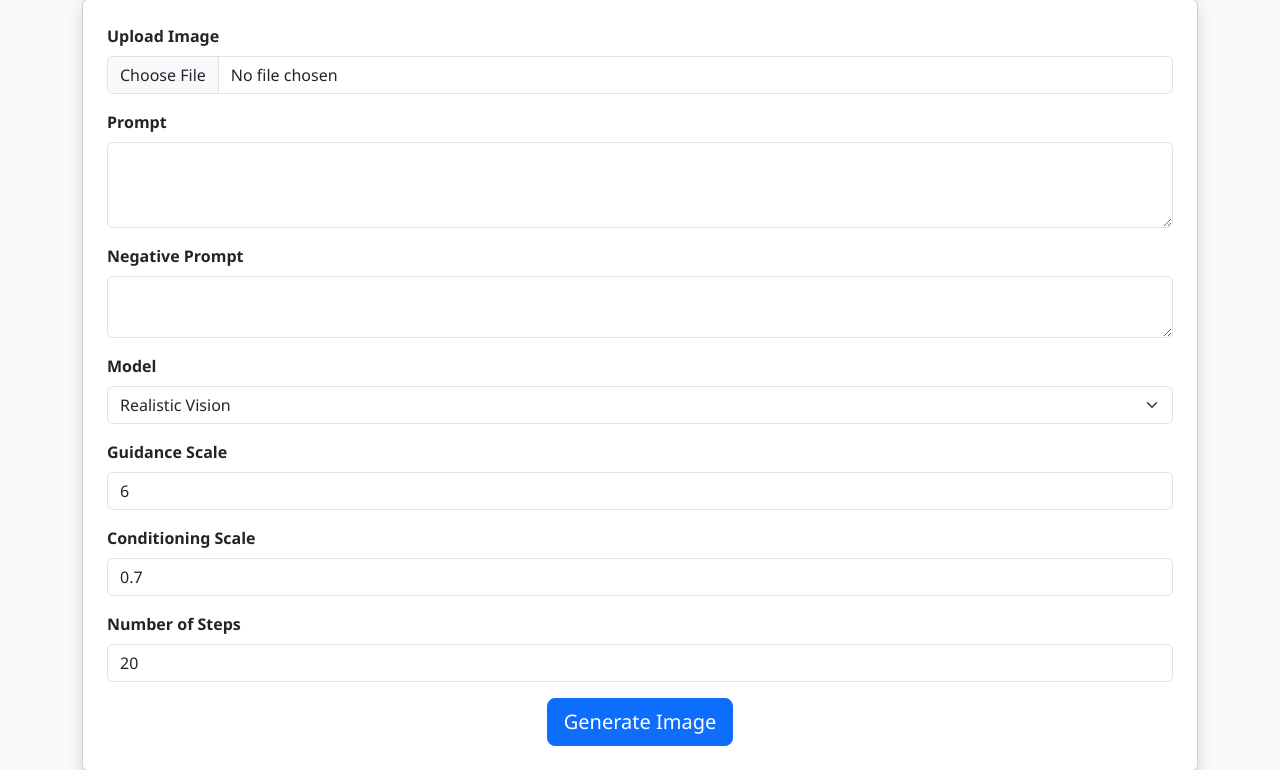
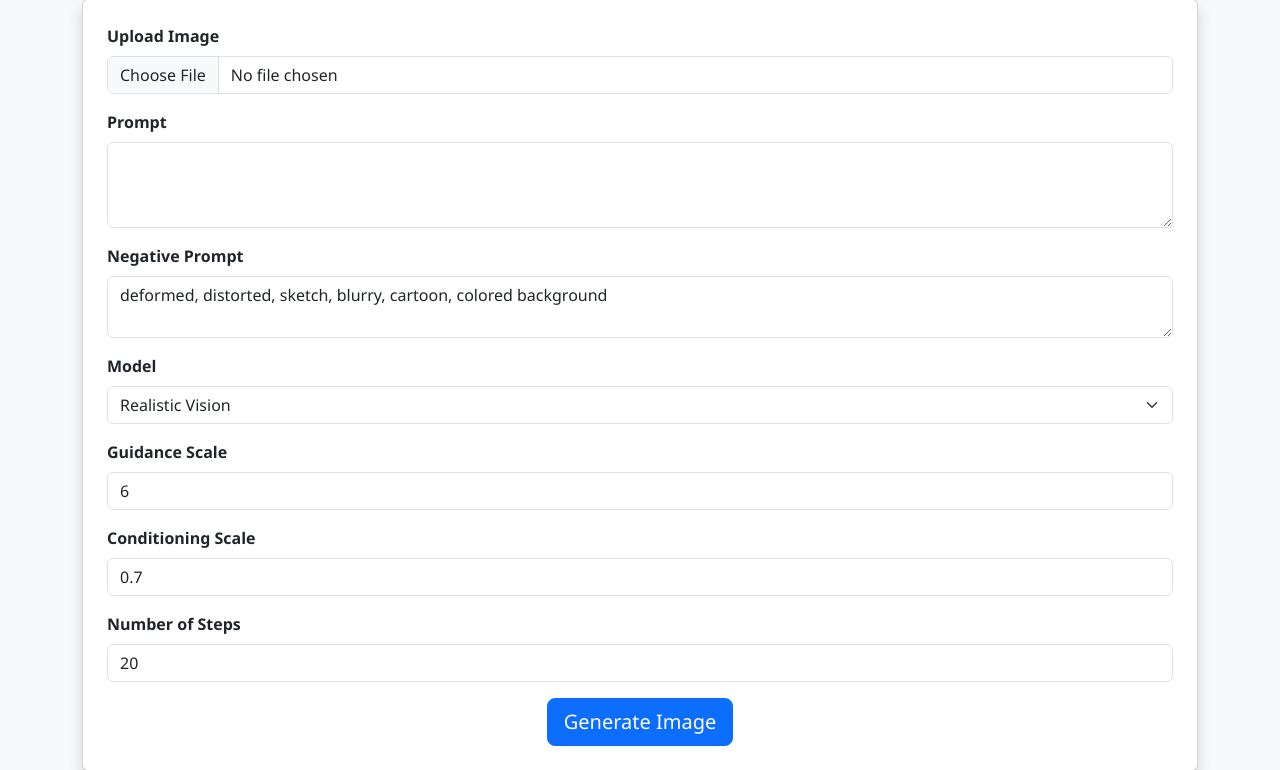
Before and after one commit to Novalynne/Tesi-Control-LoRa-Design-Poltrone-e-Divani, a Django app: page /image-generator/generate/ in a window 1280 px wide. Shown: the part 153-923 px from the top of the page. Run offline with Django 5.2, Linux system fonts and the light colour scheme; some libraries are stand-ins or nearby versions.

Commit message:
correction nel form e edit canvas

```diff
--- a/CouchCraft_AI/image_generator_app/forms.py
+++ b/CouchCraft_AI/image_generator_app/forms.py
@@ -16,7 +16,8 @@ class ImageGenerationForm(forms.Form):
     negative_prompt = forms.CharField(
         label="Negative Prompt",
         widget=forms.Textarea(attrs={"rows": 2}),
-        required=False
+        required=True,
+        initial="deformed, distorted, sketch, blurry, cartoon, colored background"
     )
 
     model_choice = forms.ChoiceField(
--- a/CouchCraft_AI/templates/generate_image.html
+++ b/CouchCraft_AI/templates/generate_image.html
@@ -24,6 +24,9 @@
     <form id="imageForm" method="POST" enctype="multipart/form-data">
       {% csrf_token %}
       {{ form|crispy }}
+
+      <!-- Campo nascosto per salvare il canvas modificato -->
+      <input type="hidden" id="canvasEdited" name="canvasEdited">
 
       <div class="text-center mt-3">
         <button class="btn btn-primary btn-lg" type="submit">
@@ -53,7 +56,7 @@
   <div id="editorSection" class="mt-5 text-center" style="display:none;">
     <h3>Modify your Canny/Hed Guide Image</h3>
 
-    <canvas id="editCanvas" width="512" height="512"></canvas>
+    <canvas id="editCanvas"></canvas>
 
     <div class="mt-3">
       <button type="button" id="drawModeBtn" class="btn btn-success btn-sm">✏️ Draw</button>
@@ -66,15 +69,17 @@
 
 </div>
 
-
-
-<!-- JAVASCRIPT -->
 <script>
   document.addEventListener("DOMContentLoaded", function () {
+    const MAX_WIDTH = 1024;
+    const MAX_HEIGHT = 1024;
+
     const imageInput = document.getElementById("id_input_image");
     const editorSection = document.getElementById("editorSection");
     const canvas = document.getElementById("editCanvas");
     const ctx = canvas.getContext("2d");
+    const canvasHiddenInput = document.getElementById("canvasEdited");
+    const form = document.getElementById("imageForm");
 
     let drawing = false;
     let mode = "draw";
@@ -84,15 +89,9 @@
     const drawModeBtn = document.getElementById("drawModeBtn");
     const eraseModeBtn = document.getElementById("eraseModeBtn");
 
-    // Cambia dimensione del pennello
-    brushInput.addEventListener("input", () => {
-      brushSize = parseInt(brushInput.value);
-    });
-
-    // Bottoni modalità
+    brushInput.addEventListener("input", () => brushSize = parseInt(brushInput.value));
     drawModeBtn.addEventListener("click", () => mode = "draw");
     eraseModeBtn.addEventListener("click", () => mode = "erase");
-
 
     // --- CARICAMENTO E PREVIEW ---
     if (imageInput) {
@@ -105,7 +104,6 @@
         original.src = URL.createObjectURL(file);
         original.style.display = "block";
 
-        // Prepara AJAX
         const formData = new FormData();
         formData.append("image", file);
 
@@ -121,51 +119,58 @@
                     combinedPreview.src = data.combined;
                     combinedPreview.style.display = "block";
 
-                    // Quando HED è caricato → mostra editor + disegna l'immagine sul canvas
                     combinedPreview.onload = function () {
                       editorSection.style.display = "block";
 
-                      // ridisegna HED nel canvas
-                      ctx.clearRect(0, 0, canvas.width, canvas.height);
-                      ctx.drawImage(combinedPreview, 0, 0, canvas.width, canvas.height);
+                      let w = combinedPreview.naturalWidth;
+                      let h = combinedPreview.naturalHeight;
+
+                      // Mantieni proporzioni senza superare il massimo
+                      if (w > MAX_WIDTH || h > MAX_HEIGHT) {
+                        const ratio = Math.min(MAX_WIDTH / w, MAX_HEIGHT / h);
+                        w = Math.round(w * ratio);
+                        h = Math.round(h * ratio);
+                      }
+
+                      canvas.width = w;
+                      canvas.height = h;
+                      canvas.style.width = w + "px";
+                      canvas.style.height = h + "px";
+
+                      ctx.clearRect(0, 0, w, h);
+                      ctx.drawImage(combinedPreview, 0, 0, w, h);
                     };
                   }
                 });
       });
     }
 
-
     // --- SISTEMA DI DISEGNO ---
     function drawPoint(x, y) {
+      ctx.beginPath();
+      ctx.arc(x, y, brushSize, 0, Math.PI * 2);
       if (mode === "draw") {
         ctx.globalCompositeOperation = "source-over";
-        ctx.fillStyle = "white";   // Bianco per disegnare
+        ctx.fillStyle = "white";
       } else {
         ctx.globalCompositeOperation = "source-over";
-        ctx.fillStyle = "black";   // Nero per cancellare
+        ctx.fillStyle = "black";
       }
-
-      ctx.beginPath();
-      ctx.arc(x, y, brushSize, 0, Math.PI * 2);
       ctx.fill();
     }
 
-    // Mouse
     canvas.addEventListener("mousedown", () => drawing = true);
     canvas.addEventListener("mouseup", () => { drawing = false; ctx.beginPath(); });
     canvas.addEventListener("mouseout", () => drawing = false);
-
     canvas.addEventListener("mousemove", (e) => {
       if (!drawing) return;
       const rect = canvas.getBoundingClientRect();
       drawPoint(e.clientX - rect.left, e.clientY - rect.top);
     });
 
-    // Touch
     canvas.addEventListener("touchstart", () => drawing = true);
     canvas.addEventListener("touchend", () => { drawing = false; ctx.beginPath(); });
     canvas.addEventListener("touchcancel", () => drawing = false);
-
     canvas.addEventListener("touchmove", (e) => {
       if (!drawing) return;
       e.preventDefault();
@@ -173,7 +178,10 @@
       drawPoint(e.touches[0].clientX - rect.left, e.touches[0].clientY - rect.top);
     });
 
+    // --- Salva il canvas modificato prima dell'invio ---
+    form.addEventListener("submit", function() {
+      canvasHiddenInput.value = canvas.toDataURL("image/png");
+    });
   });
 </script>
-
 {% endblock %}
```
